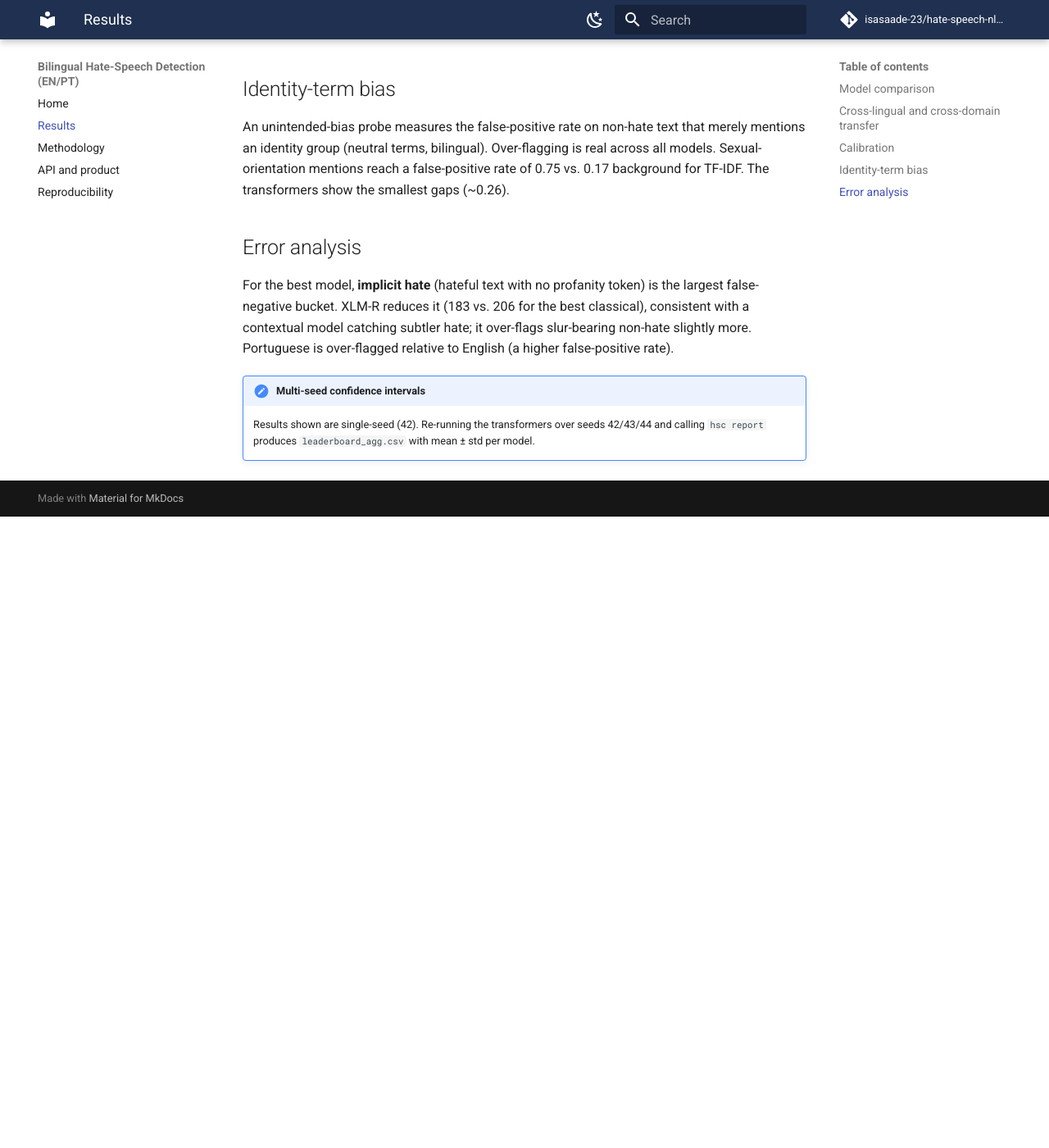
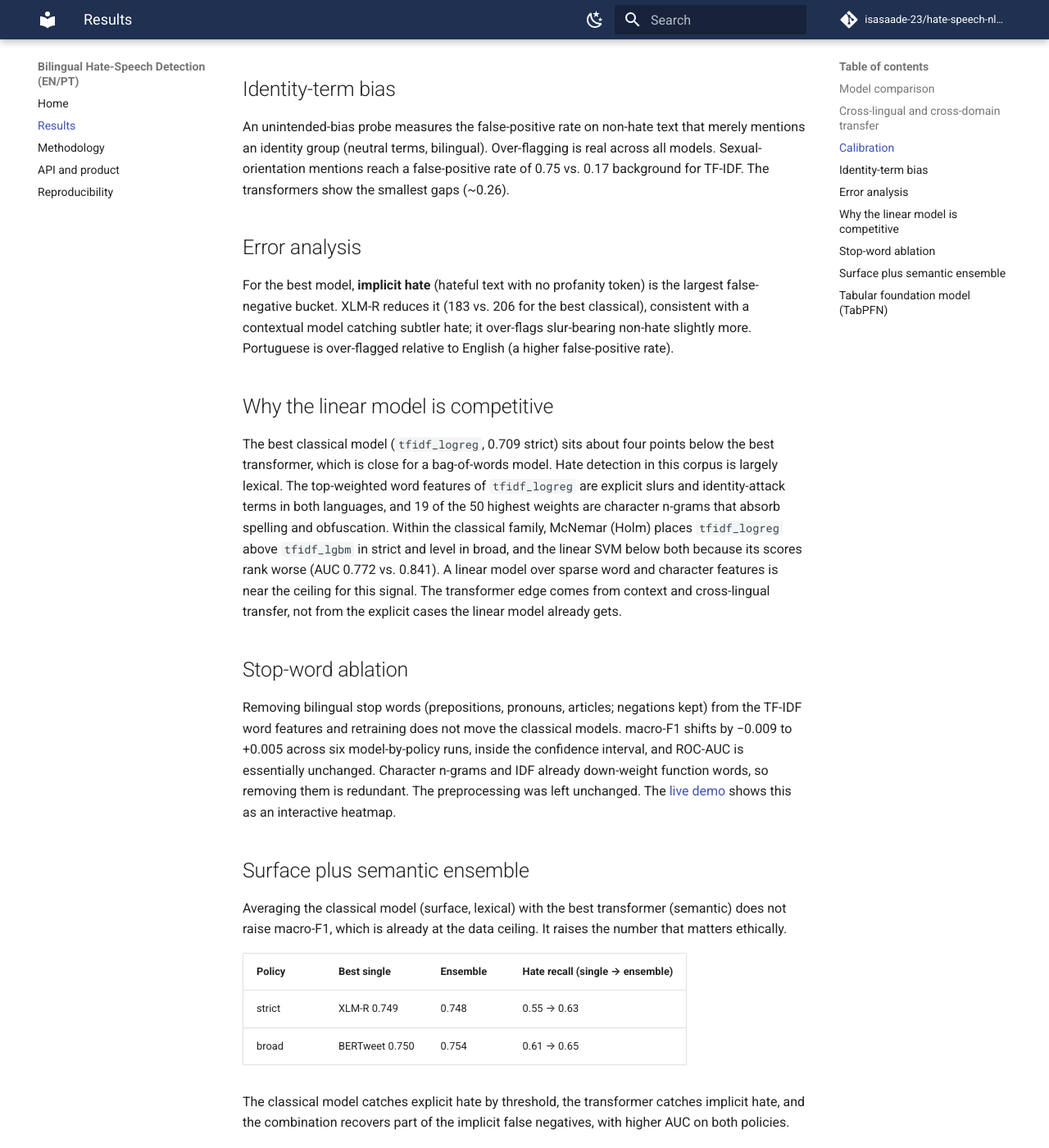
Before and after one commit to isasaade-23/hate-speech-nlp-en-pt, an MkDocs documentation site: the page built from docs/results.md, in a window 1280 px wide and 1400 px high, scrolled down 1790 px. Shown: the whole window at 82% size. Built offline with MkDocs 1.6.1 and Material for MkDocs 9.7.7, drawn with Linux system fonts in a browser that asks for light colours; comment, search, counter and statistics services are not loaded; before the commit the page ends 2420 px from its top, so only the background shows below that; some of the changed text lies outside the part shown.

Commit message:
docs: add ensemble, TabPFN, linear diagnosis and stop-word ablation
Results page gains four sections (why the linear model is competitive, the
stop-word ablation, the surface+semantic ensemble, and the TabPFN run over
dense features). Home page gains two headline bullets. Plain voice, no em-dash.

Co-Authored-By: Claude Opus 4.8 <noreply@anthropic.com>

```diff
--- a/docs/results.md
+++ b/docs/results.md
@@ -52,6 +52,58 @@ false-negative bucket. XLM-R reduces it (183 vs. 206 for the best classical), co
 with a contextual model catching subtler hate; it over-flags slur-bearing non-hate slightly
 more. Portuguese is over-flagged relative to English (a higher false-positive rate).
 
+## Why the linear model is competitive
+
+The best classical model (`tfidf_logreg`, 0.709 strict) sits about four points below the best
+transformer, which is close for a bag-of-words model. Hate detection in this corpus is largely
+lexical. The top-weighted word features of `tfidf_logreg` are explicit slurs and identity-attack
+terms in both languages, and 19 of the 50 highest weights are character n-grams that absorb
+spelling and obfuscation. Within the classical family, McNemar (Holm) places `tfidf_logreg` above
+`tfidf_lgbm` in strict and level in broad, and the linear SVM below both because its scores rank
+worse (AUC 0.772 vs. 0.841). A linear model over sparse word and character features is near the
+ceiling for this signal. The transformer edge comes from context and cross-lingual transfer, not
+from the explicit cases the linear model already gets.
+
+## Stop-word ablation
+
+Removing bilingual stop words (prepositions, pronouns, articles; negations kept) from the TF-IDF
+word features and retraining does not move the classical models. macro-F1 shifts by −0.009 to
++0.005 across six model-by-policy runs, inside the confidence interval, and ROC-AUC is essentially
+unchanged. Character n-grams and IDF already down-weight function words, so removing them is
+redundant. The preprocessing was left unchanged. The
+[live demo](https://hate-speech-demo-njcu6pa492futefhp8eiyb.streamlit.app/) shows this as an
+interactive heatmap.
+
+## Surface plus semantic ensemble
+
+Averaging the classical model (surface, lexical) with the best transformer (semantic) does not
+raise macro-F1, which is already at the data ceiling. It raises the number that matters ethically.
+
+| Policy | Best single | Ensemble | Hate recall (single → ensemble) |
+|--------|-------------|----------|---------------------------------|
+| strict | XLM-R 0.749 | 0.748 | 0.55 → 0.63 |
+| broad  | BERTweet 0.750 | 0.754 | 0.61 → 0.65 |
+
+The classical model catches explicit hate by threshold, the transformer catches implicit hate, and
+the combination recovers part of the implicit false negatives, with higher AUC on both policies.
+
+## Tabular foundation model (TabPFN)
+
+TabPFN was run over dense features, on the full training sample on GPU, against LightGBM and LogReg
+on the same features. The dense features are multilingual SBERT and TF-IDF reduced to 300 dimensions
+by SVD.
+
+| Features | TabPFN (strict / broad) | LightGBM | LogReg |
+|----------|-------------------------|----------|--------|
+| SBERT          | **0.684 / 0.699** | 0.675 / 0.681 | 0.638 / 0.685 |
+| TF-IDF → SVD(300) | **0.676 / 0.691** | 0.671 / 0.664 | 0.670 / 0.686 |
+
+TabPFN is the strongest classifier on dense features, beating LightGBM and LogReg on both feature
+sets and both policies. It ties the best classical model (McNemar not significant, p = 0.22 strict
+and p = 0.70 broad) and stays below the sparse TF-IDF baseline and the transformers. Dense
+compression drops the rare surface tokens that carry the signal, so the bottleneck is the
+representation, not the classifier.
+
 !!! note "Multi-seed confidence intervals"
     Results shown are single-seed (42). Re-running the transformers over seeds 42/43/44
     and calling `hsc report` produces `leaderboard_agg.csv` with mean ± std per model.
```
Also changed, not shown: docs/index.md (+5 -0 lines).
